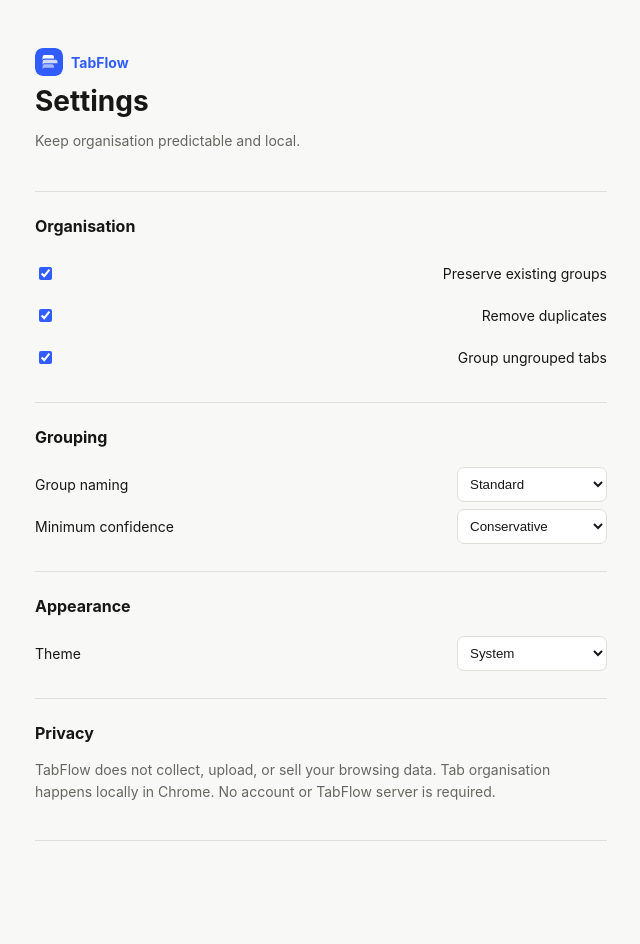
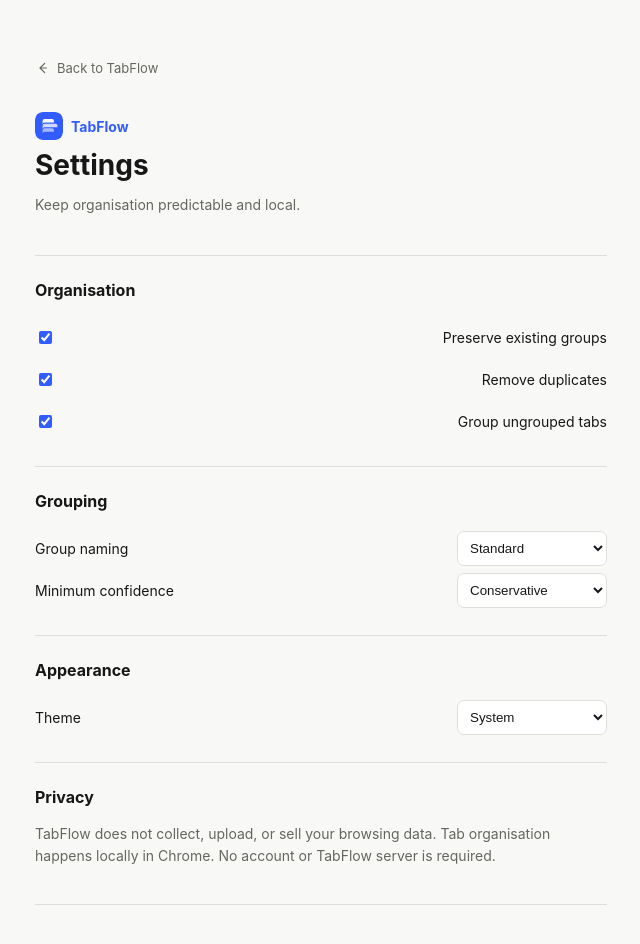
Before and after one commit to bobrowsse-tech/tabflow, a website with bundled scripts: page src/settings/index.html in a window 1280 px wide. Shown: the whole page, without its empty margins (319-959 px from the left). Built offline with nearby package versions, Linux system fonts and the light colour scheme; some packages are replaced by stand-ins of ours.

Commit message:
Add settings return navigation

```diff
--- a/src/popup/popup.ts
+++ b/src/popup/popup.ts
@@ -4,6 +4,9 @@
 const sweep = document.querySelector<HTMLDivElement>(".status-sweep")!;
 
 async function send<T>(type: string): Promise<T> {
+  if (typeof chrome === "undefined" || !chrome.runtime?.sendMessage) {
+    throw new Error("Open TabFlow from Chrome to inspect the current window.");
+  }
   const response = await chrome.runtime.sendMessage({ type });
   if (!response?.ok)
     throw new Error(
--- a/src/settings/index.html
+++ b/src/settings/index.html
@@ -9,6 +9,18 @@
   <body>
     <main>
       <header>
+        <a class="back-link" href="../popup/index.html">
+          <svg aria-hidden="true" viewBox="0 0 24 24" width="16" height="16">
+            <path
+              d="m14.5 5-7 7 7 7M8 12h9"
+              fill="none"
+              stroke="currentColor"
+              stroke-width="1.8"
+              stroke-linecap="round"
+              stroke-linejoin="round" />
+          </svg>
+          <span>Back to TabFlow</span>
+        </a>
         <p class="kicker">
           <img src="../assets/tabflow-mark.svg" alt="" width="28" height="28" />
           TabFlow
--- a/src/settings/styles.css
+++ b/src/settings/styles.css
@@ -26,6 +26,19 @@
 header {
   border-bottom: 1px solid var(--border);
   padding-bottom: 28px;
+}
+.back-link {
+  display: inline-flex;
+  align-items: center;
+  gap: 6px;
+  min-height: 40px;
+  margin-bottom: 24px;
+  color: var(--muted);
+  text-decoration: none;
+  font-size: 13px;
+}
+.back-link:hover {
+  color: var(--text);
 }
 .kicker {
   display: flex;
```
